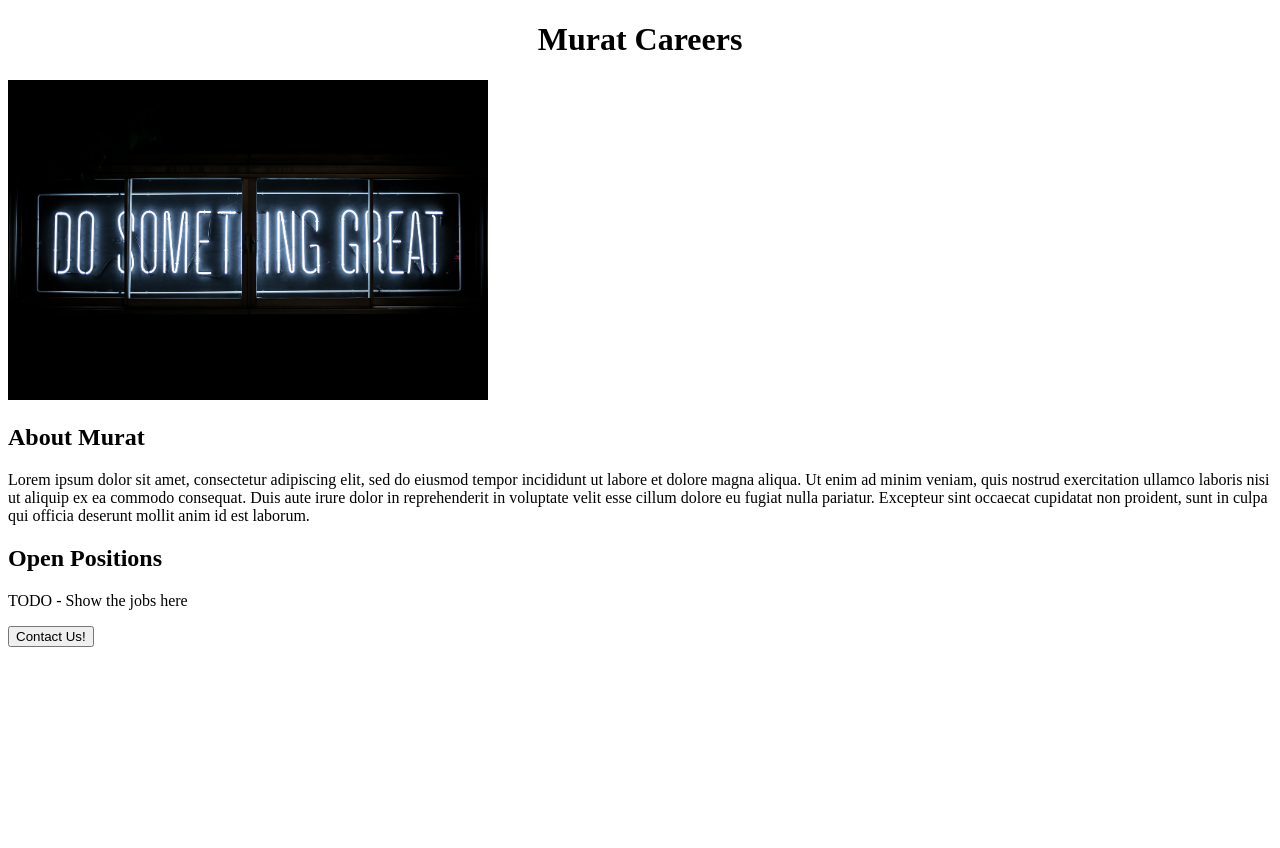
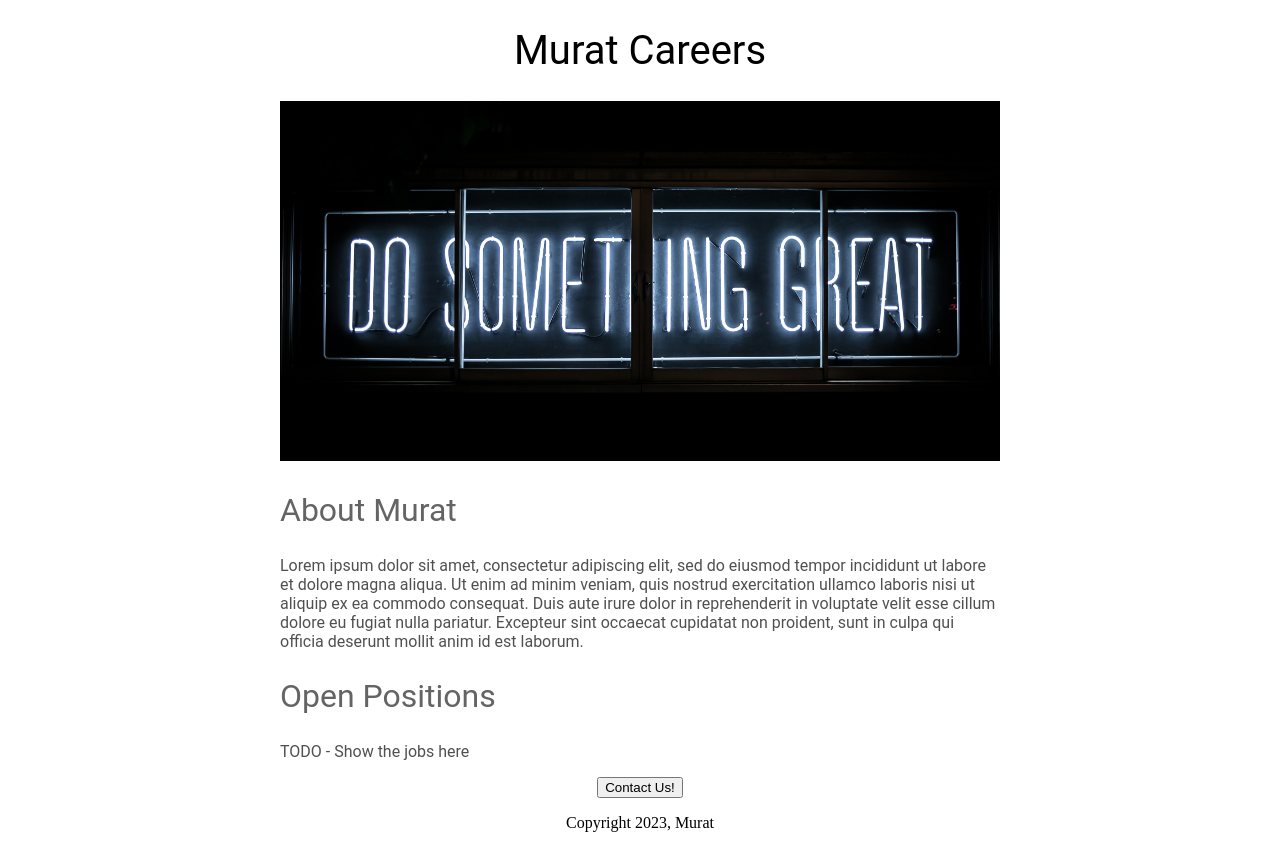
Before and after one commit to MuratAyar/career-website-deneme, a Flask app: page / in a window 1280 px wide. Before the commit the page ends 647 px from the top, so only its background shows below. Run offline with Flask 3, Linux system fonts and the light colour scheme.

Commit message:
added html and css

```diff
--- a/template/home.html
+++ b/template/home.html
@@ -7,18 +7,48 @@
   <title>Career Website</title>
   <style>
     h1 {
+      font-size: 40px;
+      font-family: Roboto;
+      font-weight: normal;
       text-align: center;
+    }
+    #banner{
+      width: 100%;
+      height: 360px;
+      object-fit: cover;
+    }
+    h2{
+      font-family: Roboto;
+      font-size: 32px;
+      color: rgb(100, 100, 100);
+      text: align; center;
+      font-weight: normal;
+    }
+    .bodytext{
+      font-family: Roboto;
+      color: rgb(80, 80, 80);
+
+    }
+    #container{
+      max-width: 720px;
+      margin: 0 auto 0 auto;
     }
   </style>
 </head>
 <body>
-  <h1>Murat Careers</h1>
-  <img src="http://career-website-deneme.muratayar.repl.co/static/banner.jpg" height="320">
-  <h2>About Murat</h2>
-  <p>Lorem ipsum dolor sit amet, consectetur adipiscing elit, sed do eiusmod tempor incididunt ut labore et dolore magna aliqua. Ut enim ad minim veniam, quis nostrud exercitation ullamco laboris nisi ut aliquip ex ea commodo consequat. Duis aute irure dolor in reprehenderit in voluptate velit esse cillum dolore eu fugiat nulla pariatur. Excepteur sint occaecat cupidatat non proident, sunt in culpa qui officia deserunt mollit anim id est laborum.
-</p>
-  <h2>Open Positions</h2>
-  <p>TODO - Show the jobs here</p></p>
-  <button>Contact Us!</button>
+  <div id="container">
+    <h1>Murat Careers</h1>
+    <img id="banner" src="http://career-website-deneme.muratayar.repl.co/static/banner.jpg" height="320">
+    <h2>About Murat</h2>
+    <p class="bodytext">Lorem ipsum dolor sit amet, consectetur adipiscing elit, sed do eiusmod tempor incididunt ut labore et dolore magna aliqua. Ut enim ad minim veniam, quis nostrud exercitation ullamco laboris nisi ut aliquip ex ea commodo consequat. Duis aute irure dolor in reprehenderit in voluptate velit esse cillum dolore eu fugiat nulla pariatur. Excepteur sint occaecat cupidatat non proident, sunt in culpa qui officia deserunt mollit anim id est laborum.
+    </p>
+    <h2>Open Positions</h2>
+    <p class="bodytext">TODO - Show the jobs here</p>
+    <div style="text-align:center;">
+      <button>Contact Us!</button>
+      <p>Copyright 2023, Murat</p>
+    </div>
+    </div>
+  </div>
 </body>
 </html>
```
